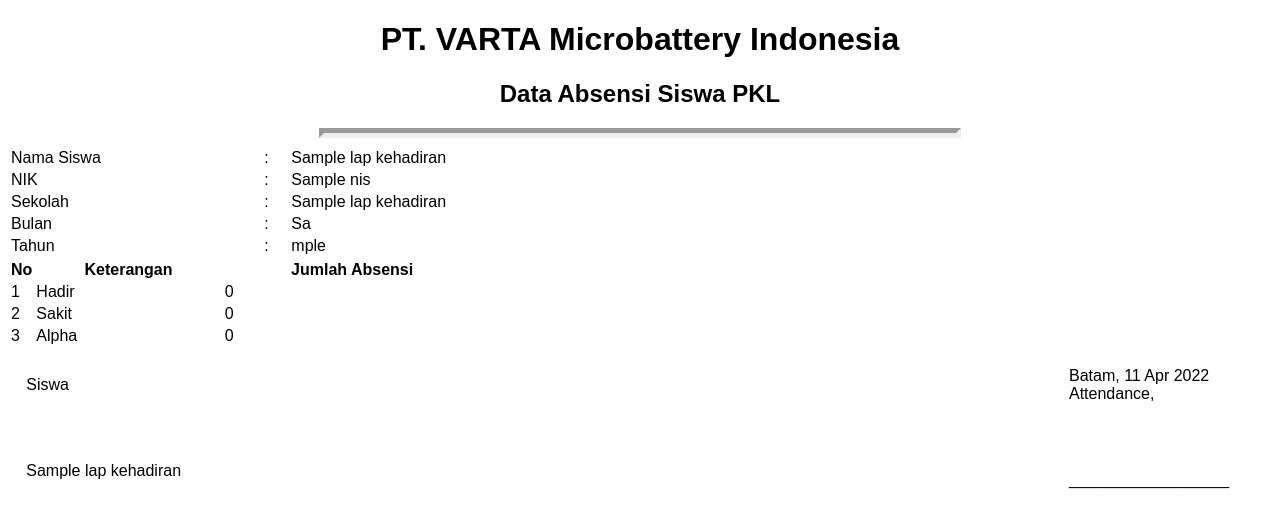
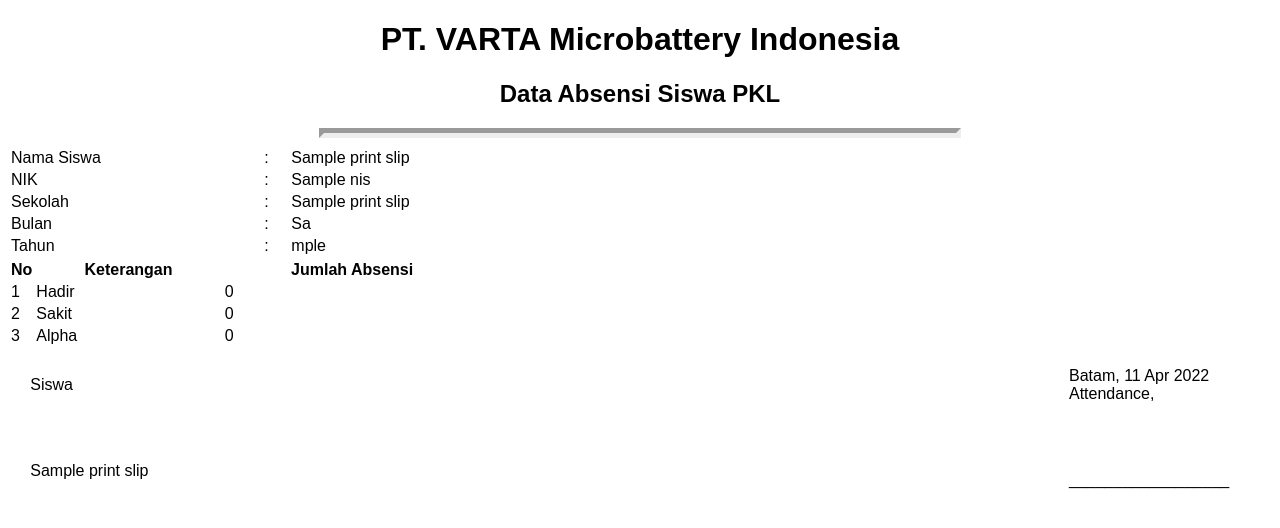
Before and after one commit to dhnext00/app_penggajian, a CodeIgniter app: the page made by application/views/siswa/cetakAbsensi.php in a window 1280 px wide. Shown: the top 528 px of the page. Run offline with CodeIgniter, Linux system fonts and the light colour scheme; tables that the repository leaves empty hold one stand-in row (values such as "Sample post"); the template is opened without the code that fills it: most values are stand-ins (such as "Sample title", 1, 10 or a date in 2020).

Commit message:
update print siswa

```diff
--- a/application/views/siswa/cetakAbsensi.php
+++ b/application/views/siswa/cetakAbsensi.php
@@ -32,7 +32,7 @@
 
     ?>
 
-	<?php foreach($lap_kehadiran as $l) : ?>
+	<?php foreach($print_slip as $l) : ?>
 
 	<table style="width: 100%">
 		<tr>
```
